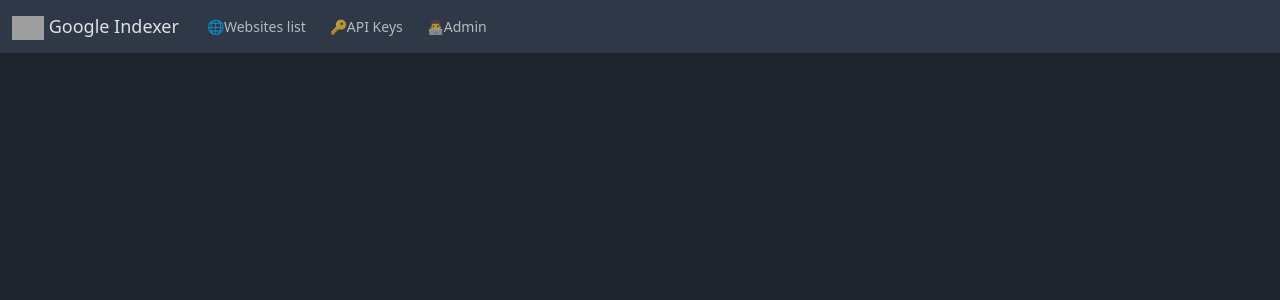
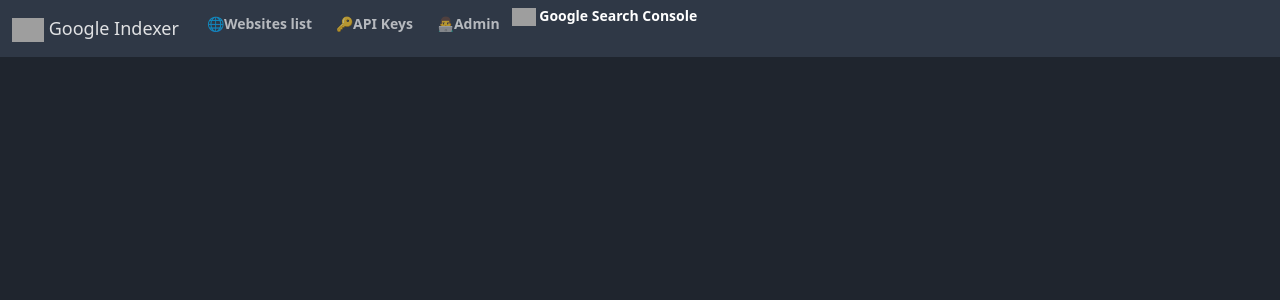
Before and after one commit to ornoone/google-sitemap-indexer, a Django app: page / in a window 1280 px wide. Shown: the top 300 px of the page. Run offline with Django 5.2, Linux system fonts and the light colour scheme; parts of the project's set-up code (start-up, migrations or seed data) failed here and were passed over; some libraries are stand-ins or nearby versions; grey boxes are pictures that could not be loaded.

Commit message:
Update base.html
Add link to google search console

```diff
--- a/app/google_indexer/templates/base.html
+++ b/app/google_indexer/templates/base.html
@@ -32,7 +32,7 @@
                             aria-label="Toggle navigation">
                         <span class="navbar-toggler-icon"></span>
                     </button>
-                    <div class="collapse navbar-collapse" id="navbar-collapse-1">
+                    <div class="collapse navbar-collapse h6" id="navbar-collapse-1">
                         <ul class="navbar-nav me-auto mb-2 mb-lg-0">
                             <li class="nav-item">
                                 <a class="nav-link {% block indexer_nav_active %}{% endblock %}"
@@ -45,8 +45,12 @@
                             <li class="nav-item">
                                 <a class="nav-link" aria-current="page" href="{% url 'admin:index' %}">👨‍💻Admin</a>
                             </li>
+                            <li>
+                                 <a href="https://search.google.com/search-console?hl=fr" target="_blank" class="text-decoration-none text-white"> <img src="https://uxhumana.fr/wp-content/uploads/2024/10/googleindexer.png" width="24px"> Google Search Console
+      </a>
+                            </li>
                         </ul>
-                    </div>
+                  </div>
                 </div>
             </nav>
         {% endblock nav %}
```
